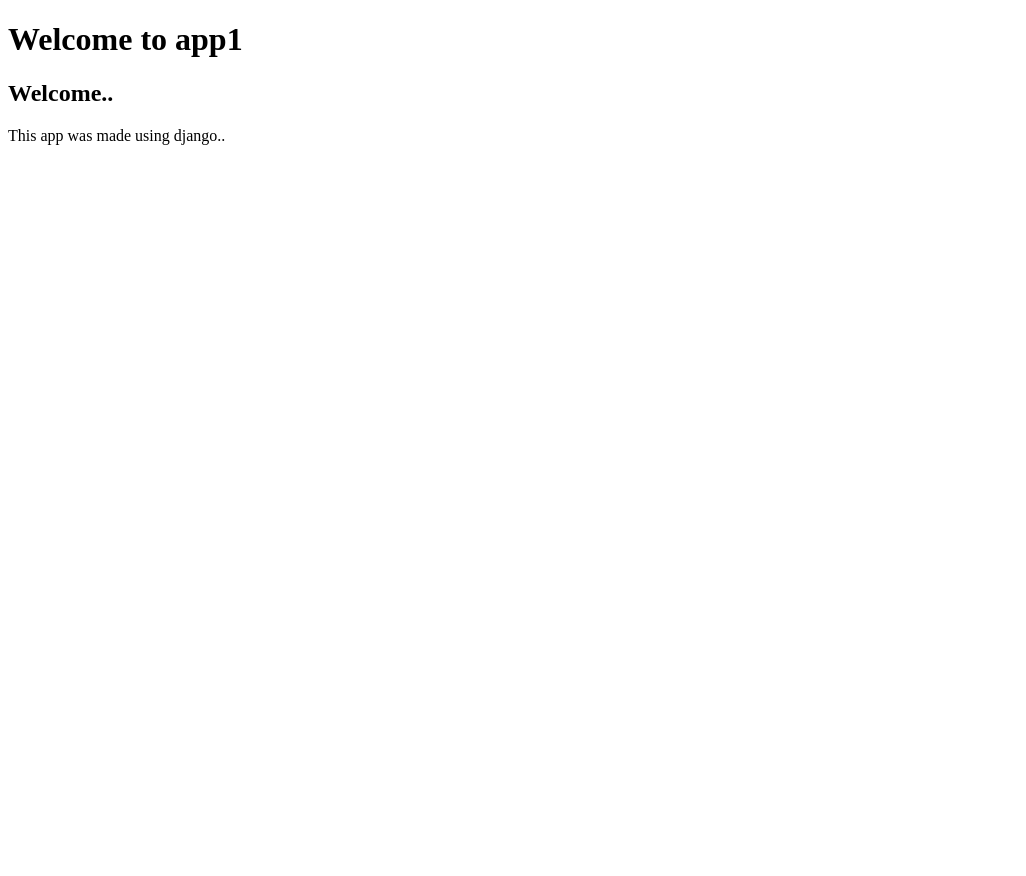
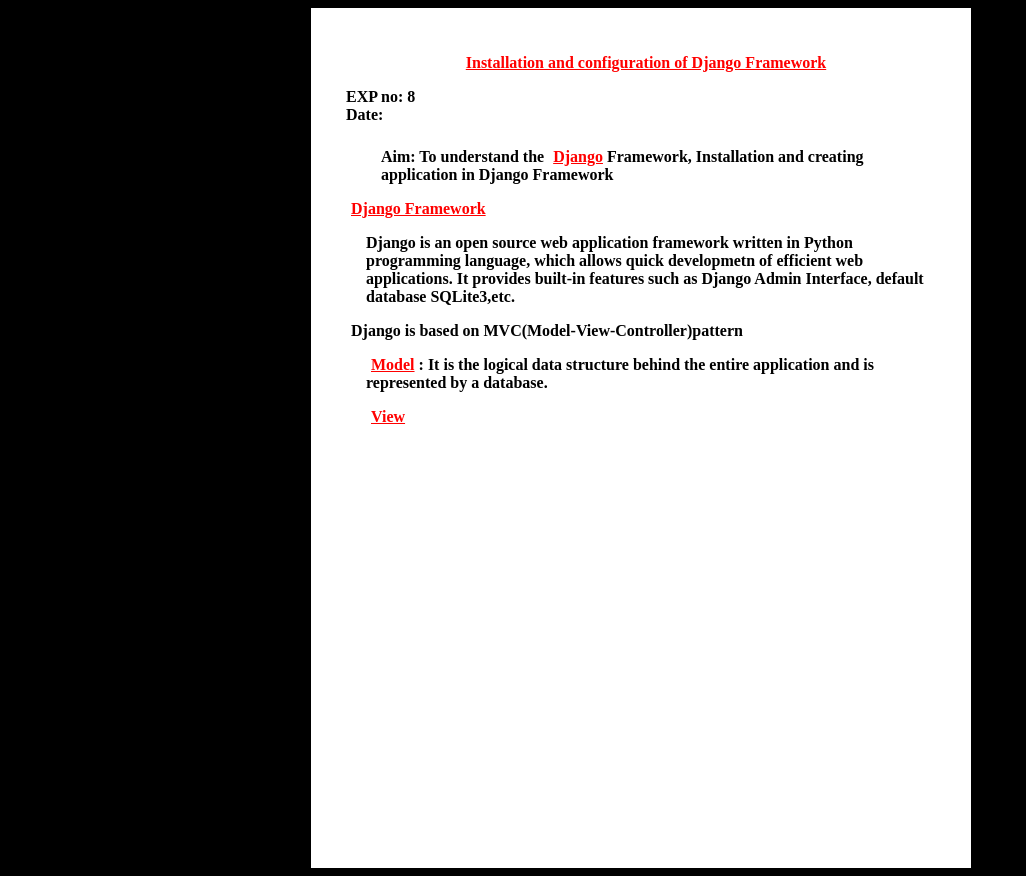
Before and after one commit to Nabeel-x/djangoprojects, a Django app: page / in a window 1280 px wide. Shown: the whole page, without its empty margins (0-1026 px from the left). Before the commit the page ends 145 px from the top, so only its background shows below. Run offline with Django 5.2, Linux system fonts and the light colour scheme.

Commit message:
added css

```diff
--- /dev/null
+++ b/project1/app1/static/index.css
@@ -0,0 +1,35 @@
+*{
+    margin-left: 5px;
+}
+body{
+    background-color: black;
+    z-index: -999;
+}
+#pdfbody{
+    background-color: white;
+    padding: 30px;
+    margin: 0;
+    width: 600px;
+    height: 100vh;
+    margin: auto;
+    left: 0;
+}
+#heading{
+    display: flex;
+    align-items: center;
+    justify-content: center;
+}
+.imp{
+    color: red;
+    text-decoration: underline;
+}
+.meta {
+    font-weight: bold;
+}
+.aim{
+    margin-top: 3vh;
+    margin-left: 40px;
+}
+.content {
+    margin-left: 20px;
+}
--- a/project1/app1/templates/index.html
+++ b/project1/app1/templates/index.html
@@ -4,14 +4,24 @@
     <meta charset="UTF-8">
     <meta name="viewport" content="width=device-width, initial-scale=1.0">
     <title>App1main</title>
+    <link rel="stylesheet" href="../static/index.css">
 </head>
 <body>
-    <div id="heading">
-        <h1 id="pagetiltle">Welcome to app1</h1>
-    </div>
-    <div class="content">
-        <h2 class="contenttitle">Welcome..</h2>
-        <p class="content">This app was made using django..</p>
+    <div id="pdfbody">
+        <div id="heading" class = "meta">
+            <p class = "imp">Installation and configuration of Django Framework</p>
+        </div>
+        <div class="meta">EXP no: 8</div>
+        <div class="meta">Date: </div>
+        <div class="meta aim">Aim: To understand the <span class="imp">Django</span> Framework, Installation and creating application in Django Framework</div>
+        <div class="contentbody">
+            <p class="contenttitle imp meta">Django Framework</p>
+            <p class="content meta">Django is an open source web application framework written in Python programming language, which allows quick developmetn of efficient web applications. It provides built-in features such as Django Admin Interface, default database SQLite3,etc.</p>
+            <p class="meta">Django is based on MVC(Model-View-Controller)pattern</p>
+
+            <p class="content meta"><span class="imp">Model</span> : It is the logical data structure behind the entire application and is represented by a database.<p>
+            <p class="content meta"><span class="imp">View</span></p>
+        </div>
     </div>
 </body>
 </html>
```
